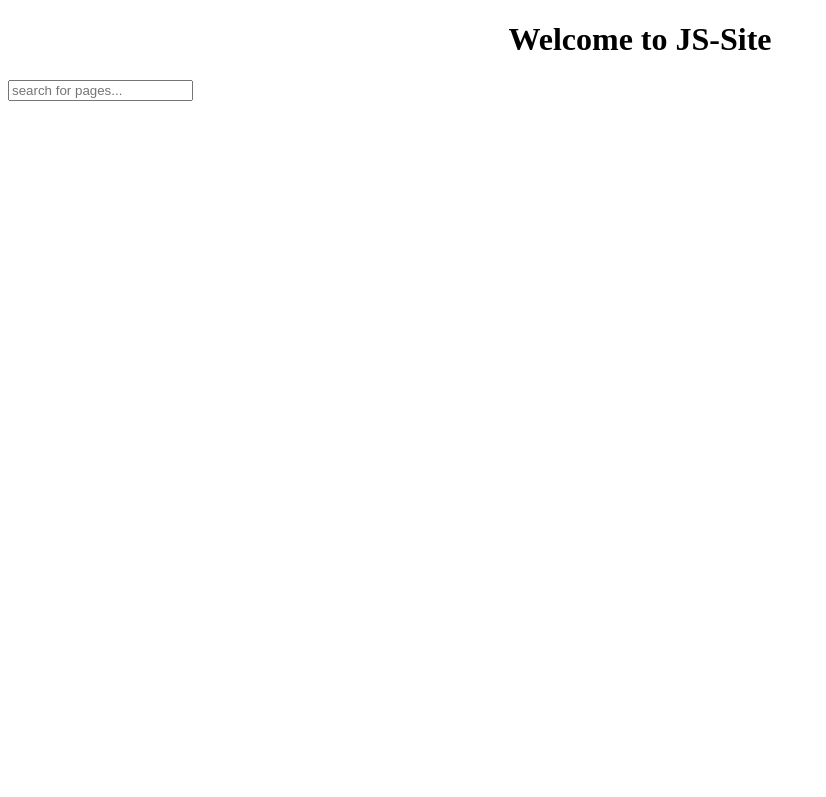
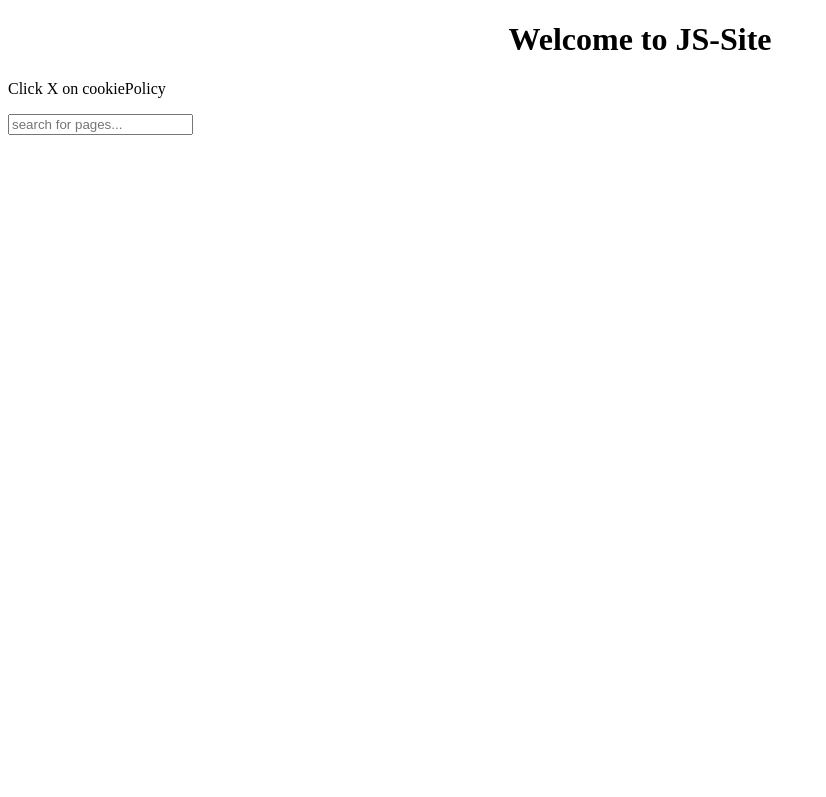
Before and after one commit to Lucky2245/jsSite, a plain HTML site: page index.html in a window 1280 px wide. Shown: the top 797 px of the page, without its empty margins (0-826 px from the left). Drawn offline with Linux system fonts and the light colour scheme.

Commit message:
Update index.html

```diff
--- a/index.html
+++ b/index.html
@@ -9,6 +9,7 @@
   <body>
     <noscript>This website needs JavaScript enabled to work! <a href="https://www.google.com/search?q=How+to+enable+JavaScript%3F&rlz=1C9BKJA_enCA1004CA1004&oq=How+to+enable+JavaScript%3F&aqs=chrome..69i57.8731j0j7&hl=en-US&sourceid=chrome-mobile&ie=UTF-8">Learn how to enable JavaScript.</noscript>
     <h1 class="titleheader">Welcome to <script>document.write(document.title);</script></h1>
+      <p>Click X on cookiePolicy</p>
     <style>
       .titleheader{
         text-align:center;
```
